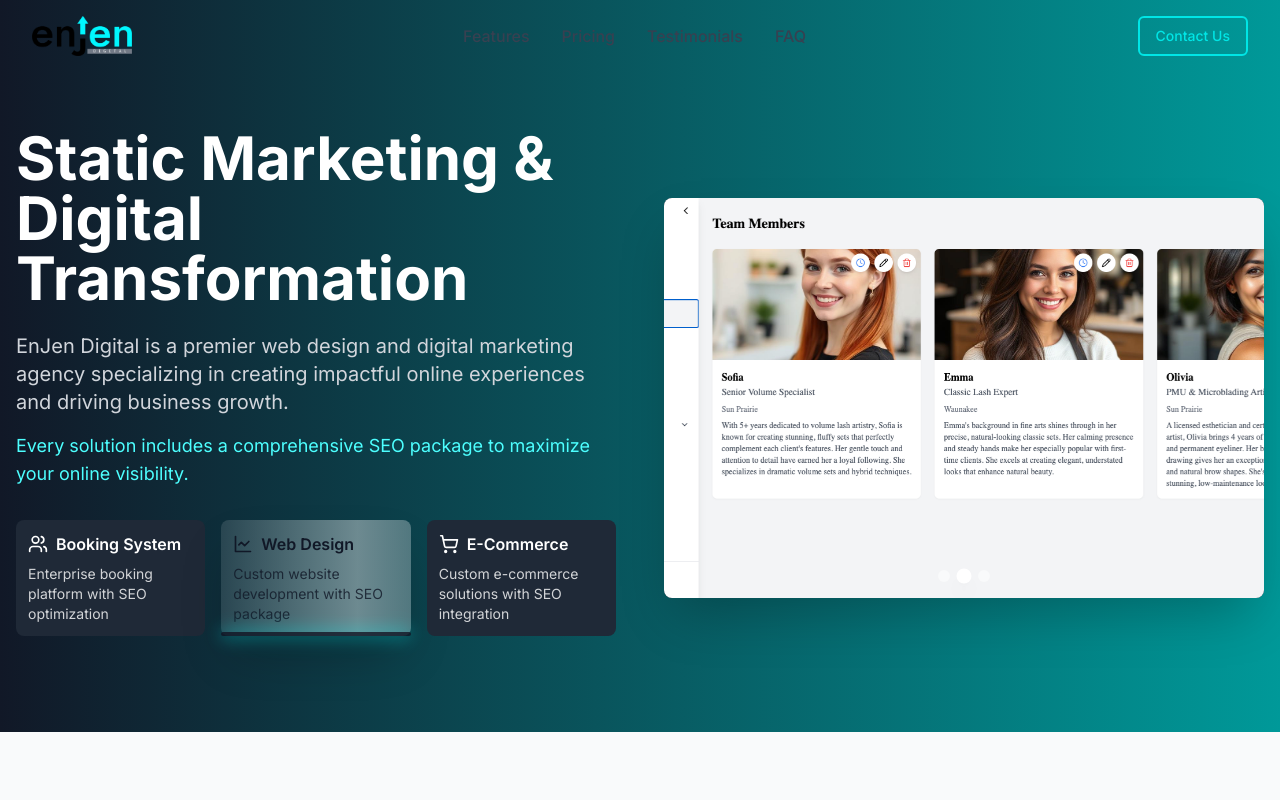
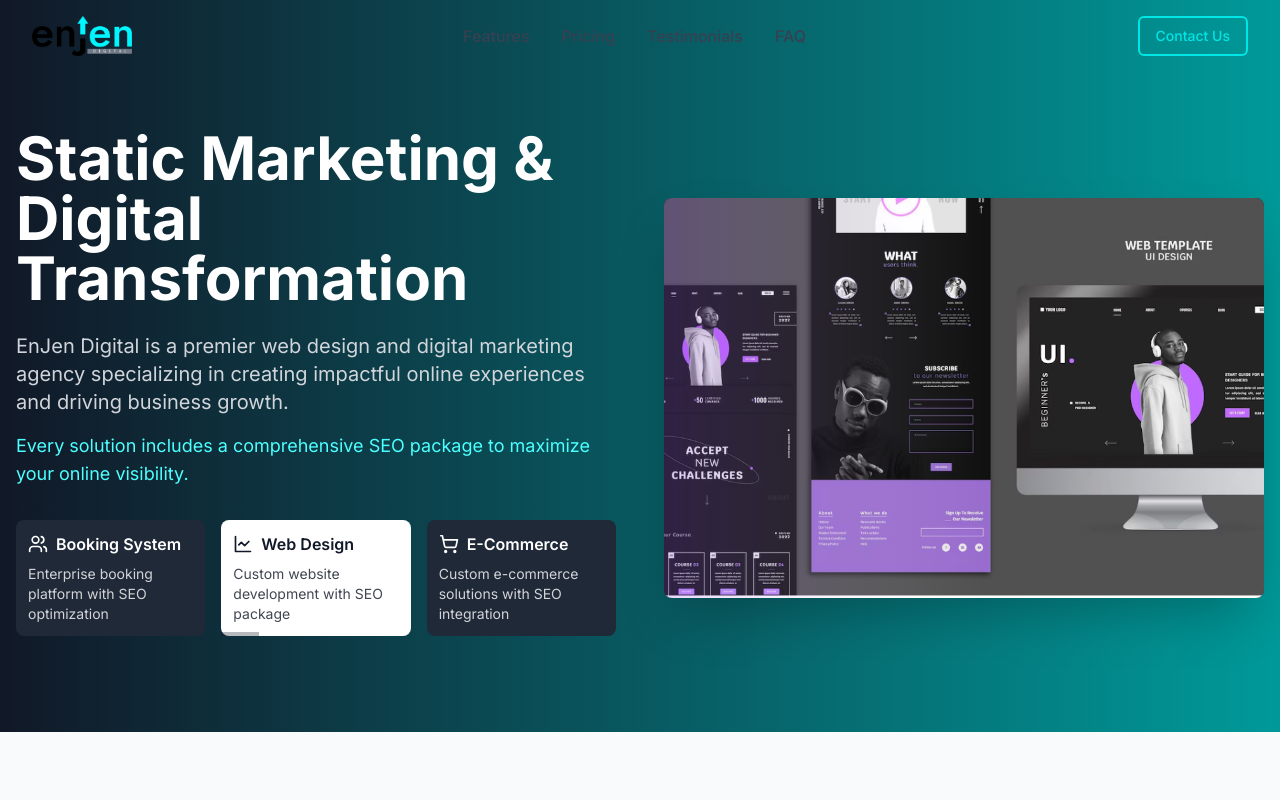
Before and after one commit to enjen-digital/enjendigital.com, a React (Vite) app: page / in a window 1280 px wide. Shown: the top 800 px of the page. Built offline with nearby package versions, Linux system fonts and the light colour scheme.

Commit message:
Fix Web Design image path

```diff
--- a/src/index.css
+++ b/src/index.css
@@ -96,85 +96,3 @@ section.animate-fade-in {
   animation: glow 4s infinite ease-in-out;
   font-weight: 600;
 }
-
-/* 3D Slideshow Transitions */
-.slideshow-container {
-  perspective: 1000px;
-  transform-style: preserve-3d;
-}
-
-.slide-item {
-  backface-visibility: hidden;
-  transform-style: preserve-3d;
-}
-
-.slide-enter {
-  transform: rotateY(-90deg) scale(0.8);
-  opacity: 0;
-}
-
-.slide-enter-active {
-  transform: rotateY(0deg) scale(1);
-  opacity: 1;
-  transition: all 0.8s cubic-bezier(0.25, 0.46, 0.45, 0.94);
-}
-
-.slide-exit {
-  transform: rotateY(0deg) scale(1);
-  opacity: 1;
-}
-
-.slide-exit-active {
-  transform: rotateY(90deg) scale(0.8);
-  opacity: 0;
-  transition: all 0.8s cubic-bezier(0.25, 0.46, 0.45, 0.94);
-}
-
-/* Floating animation for cards */
-@keyframes float {
-  0%, 100% {
-    transform: translateY(0px) rotateX(0deg);
-  }
-  50% {
-    transform: translateY(-10px) rotateX(2deg);
-  }
-}
-
-.floating-card {
-  animation: float 6s ease-in-out infinite;
-}
-
-/* Shimmer effect for active card */
-@keyframes shimmer {
-  0% {
-    background-position: -200% 0;
-  }
-  100% {
-    background-position: 200% 0;
-  }
-}
-
-.shimmer-effect {
-  background: linear-gradient(
-    90deg,
-    transparent,
-    rgba(255, 255, 255, 0.4),
-    transparent
-  );
-  background-size: 200% 100%;
-  animation: shimmer 2s infinite;
-}
-
-/* Pulse effect for timer bar */
-@keyframes pulse-glow {
-  0%, 100% {
-    box-shadow: 0 0 5px rgba(0, 255, 255, 0.5);
-  }
-  50% {
-    box-shadow: 0 0 20px rgba(0, 255, 255, 0.8), 0 0 30px rgba(0, 255, 255, 0.6);
-  }
-}
-
-.pulse-glow {
-  animation: pulse-glow 2s infinite ease-in-out;
-}
--- a/src/pages/HomePage.tsx
+++ b/src/pages/HomePage.tsx
@@ -7,7 +7,6 @@ import { useState, useEffect } from 'react';
 
 const HomePage = () => {
   const [activeCard, setActiveCard] = useState(0);
-  const [isTransitioning, setIsTransitioning] = useState(false);
 
   const industries = [
     {
@@ -35,27 +34,10 @@ const HomePage = () => {
 
   useEffect(() => {
     const timer = setInterval(() => {
-      setIsTransitioning(true);
-      setTimeout(() => {
       setActiveCard((prev) => (prev + 1) % industries.length);
-        setIsTransitioning(false);
-      }, 400);
     }, 5000);
     return () => clearInterval(timer);
   }, []);
-
-  const handleCardClick = (index: number) => {
-    if (index !== activeCard) {
-      setIsTransitioning(true);
-      setTimeout(() => {
-        setActiveCard(index);
-        setIsTransitioning(false);
-      }, 400);
-    }
-    setTimeout(() => {
-      window.location.href = industries[index].path;
-    }, 300);
-  };
 
   return (
     <div className="min-h-screen bg-white">
@@ -84,10 +66,15 @@ const HomePage = () => {
                       key={index}
                       className={`relative p-3 rounded-lg cursor-pointer transition-all duration-300 w-1/3 hover:bg-opacity-90 ${
                         activeCard === index
-                          ? 'bg-white text-gray-900 shimmer-effect shadow-2xl'
+                          ? 'bg-white text-gray-900'
                           : 'bg-gray-800 text-white hover:bg-gray-700'
                       }`}
-                      onClick={() => handleCardClick(index)}
+                      onClick={() => {
+                        setActiveCard(index);
+                        setTimeout(() => {
+                          window.location.href = industry.path;
+                        }, 300);
+                      }}
                     >
                       <div className="flex items-center mb-2">
                         <Icon className="w-5 h-5 mr-2 flex-shrink-0" />
@@ -96,8 +83,8 @@ const HomePage = () => {
                       <p className="text-sm opacity-80">{industry.description}</p>
                       {activeCard === index && (
                         <div
-                          className="absolute bottom-0 left-0 right-0 h-1 animate-timer pulse-glow rounded-full"
-                          style={{ backgroundColor: 'currentColor', opacity: 0.8 }}
+                          className="absolute bottom-0 left-0 right-0 h-1 animate-timer"
+                          style={{ backgroundColor: 'currentColor', opacity: 0.3 }}
                         />
                       )}
                     </div>
@@ -107,51 +94,25 @@ const HomePage = () => {
             </div>
 
             <div className="lg:w-1/2">
-              <div className="relative bg-gray-800 rounded-lg overflow-hidden shadow-2xl h-[400px] slideshow-container floating-card">
+              <div className="relative bg-gray-800 rounded-lg overflow-hidden shadow-2xl h-[400px]">
                 {industries.map((industry, index) => (
                   <div
                     key={index}
-                    className={`absolute inset-0 slide-item ${
+                    className={`absolute inset-0 transition-all duration-500 transform ${
                       activeCard === index
-                        ? isTransitioning ? 'slide-exit-active' : 'slide-enter-active opacity-100'
-                        : 'opacity-0 slide-exit'
+                        ? 'opacity-100 translate-x-0'
+                        : index < activeCard
+                          ? 'opacity-0 -translate-x-full'
+                          : 'opacity-0 translate-x-full'
                     }`}
                   >
-                    <div className="relative w-full h-full group">
-                      <img
-                        src={industry.image}
-                        alt={industry.title}
-                        className="w-full h-full object-cover transition-transform duration-700 group-hover:scale-110"
-                      />
-                      <div className="absolute inset-0 bg-gradient-to-t from-black/60 via-transparent to-transparent opacity-0 group-hover:opacity-100 transition-opacity duration-300">
-                        <div className="absolute bottom-0 left-0 right-0 p-6 text-white transform translate-y-full group-hover:translate-y-0 transition-transform duration-500">
-                          <h3 className="text-xl font-bold mb-2">{industry.title}</h3>
-                          <p className="text-sm opacity-90">{industry.description}</p>
-                        </div>
-                      </div>
-                      {activeCard === index && (
-                        <div className="absolute top-4 right-4 bg-primary-500 text-white px-3 py-1 rounded-full text-sm font-medium animate-pulse">
-                          Featured
-                        </div>
-                      )}
-                    </div>
+                    <img
+                      src={industry.image}
+                      alt={industry.title}
+                      className="w-full h-full object-cover"
+                    />
                   </div>
                 ))}
-
-                {/* Navigation dots */}
-                <div className="absolute bottom-4 left-1/2 transform -translate-x-1/2 flex space-x-2">
-                  {industries.map((_, index) => (
-                    <button
-                      key={index}
-                      onClick={() => handleCardClick(index)}
-                      className={`w-3 h-3 rounded-full transition-all duration-300 ${
-                        activeCard === index
-                          ? 'bg-white scale-125 shadow-lg'
-                          : 'bg-white/50 hover:bg-white/75'
-                      }`}
-                    />
-                  ))}
-                </div>
               </div>
             </div>
           </div>
```
